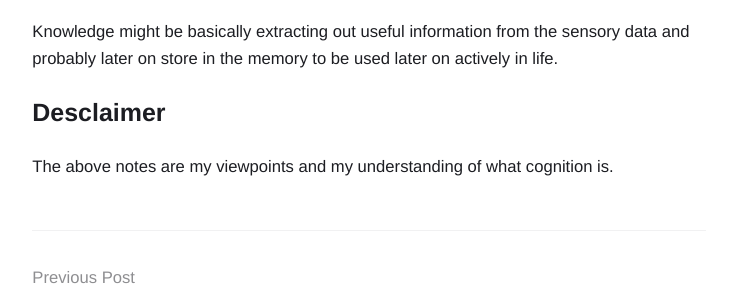
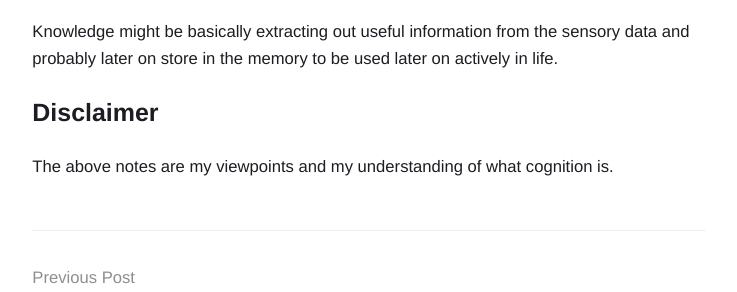
Before and after one commit to rish-singhal/blogs, a Jekyll site: the page built from _posts/2021-09-17-what-is-cognition.md, in a window 1280 px wide. Shown: the part 1606-1898 px from the top of the page, without its empty margins (271-1008 px from the left). Built offline with Jekyll 4.4.1, drawn with Linux system fonts in a browser that asks for light colours.

Commit message:
Fix spelling ~cognition

```diff
--- a/_posts/2021-09-17-what-is-cognition.md
+++ b/_posts/2021-09-17-what-is-cognition.md
@@ -48,6 +48,6 @@ Does cognition includes all the depth of memory i.e. is hippocampus for example
 
 Knowledge might be basically extracting out useful information from the sensory data and probably later on store in the memory to be used later on actively in life.
 
-## Desclaimer
+## Disclaimer
 
 The above notes are my viewpoints and my understanding of what cognition is.
```
